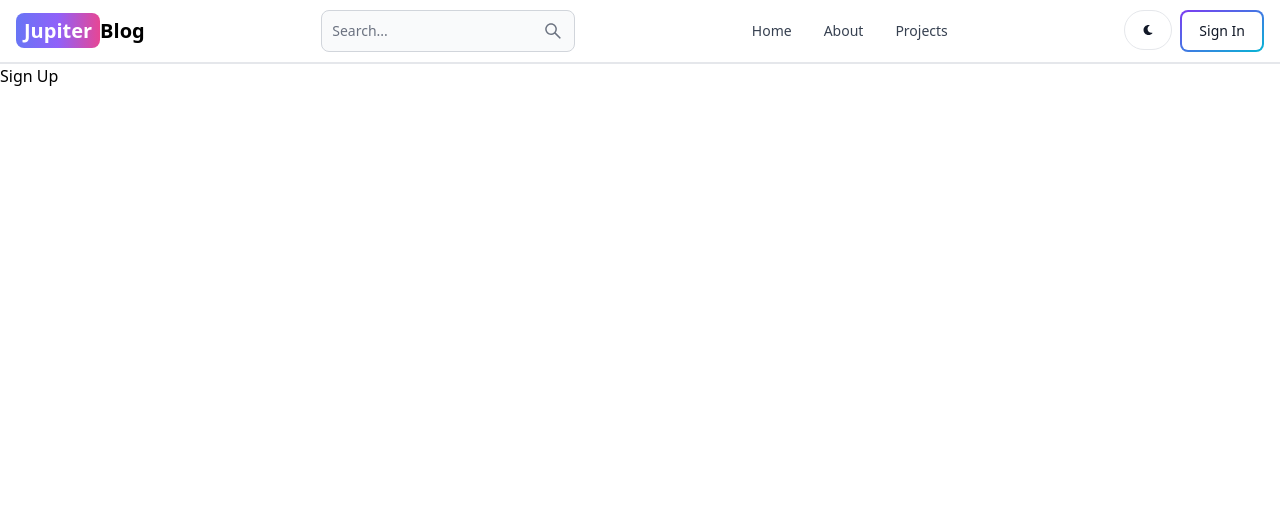
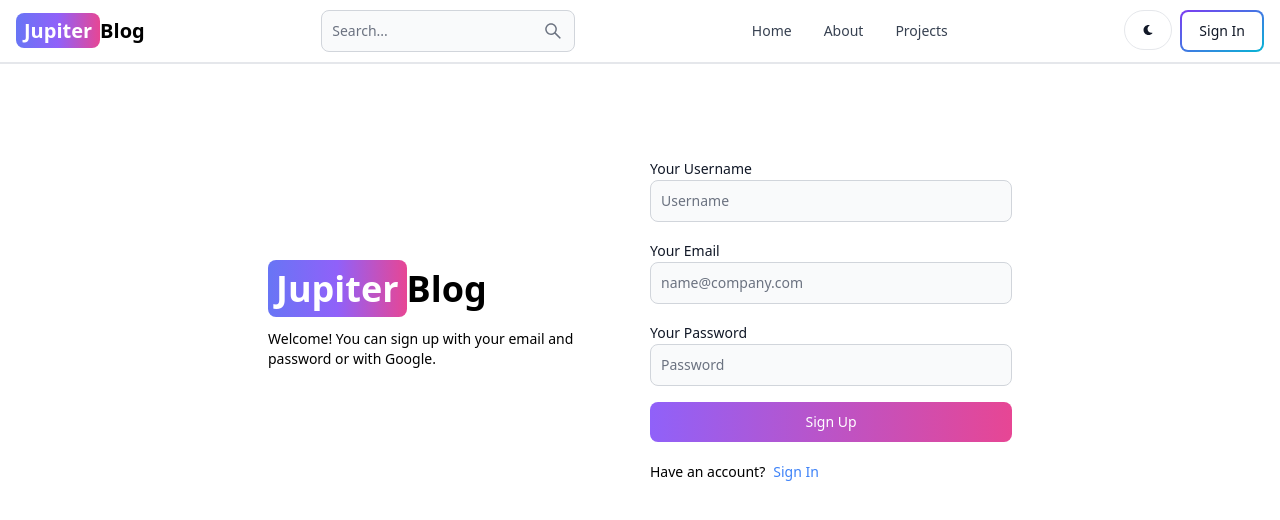
Before and after one commit to GVignesh-SD/mern-blog, a React (Vite) app in the folder client/: page /sign-up in a window 1280 px wide. Shown: the top 520 px of the page. Built offline with nearby package versions, Linux system fonts and the light colour scheme.

Commit message:
completed sign up page ui

```diff
--- a/client/src/pages/SignUp.jsx
+++ b/client/src/pages/SignUp.jsx
@@ -1,5 +1,56 @@
+import { Button, Label, TextInput } from "flowbite-react";
+import { Link } from "react-router-dom";
+
 const SignUp = () => {
-  return <div>Sign Up</div>;
+  return (
+    <div className="min-h-screen mt-20">
+      <div className="flex p-3 max-w-3xl mx-auto flex-col md:flex-row md:items-center gap-5">
+        {/* Left Side */}
+        <div className="flex-1">
+          <Link to="/" className="font-bold dark:text-white text-4xl">
+            <span className="px-2 py-1 bg-gradient-to-r from-indigo-500 via-purple-500 to-pink-500 rounded-lg text-white">
+              Jupiter
+            </span>
+            Blog
+          </Link>
+          <p className="text-sm mt-5">
+            Welcome! You can sign up with your email and password or with
+            Google.
+          </p>
+        </div>
+        {/* Right Side */}
+        <div className="flex-1">
+          <form className="flex flex-col gap-4">
+            <div>
+              <Label value="Your Username" />
+              <TextInput type="text" placeholder="Username" id="username" />
+            </div>
+            <div>
+              <Label value="Your Email" />
+              <TextInput
+                type="text"
+                placeholder="name@company.com"
+                id="email"
+              />
+            </div>
+            <div>
+              <Label value="Your Password" />
+              <TextInput type="text" placeholder="Password" id="password" />
+            </div>
+            <Button gradientDuoTone={"purpleToPink"} type="submit">
+              Sign Up
+            </Button>
+          </form>
+          <div className="flex gap-2 text-sm mt-5">
+            <span>Have an account?</span>
+            <Link to="/sign-in" className="text-blue-500">
+              Sign In
+            </Link>
+          </div>
+        </div>
+      </div>
+    </div>
+  );
 };
 
 export default SignUp;
```
